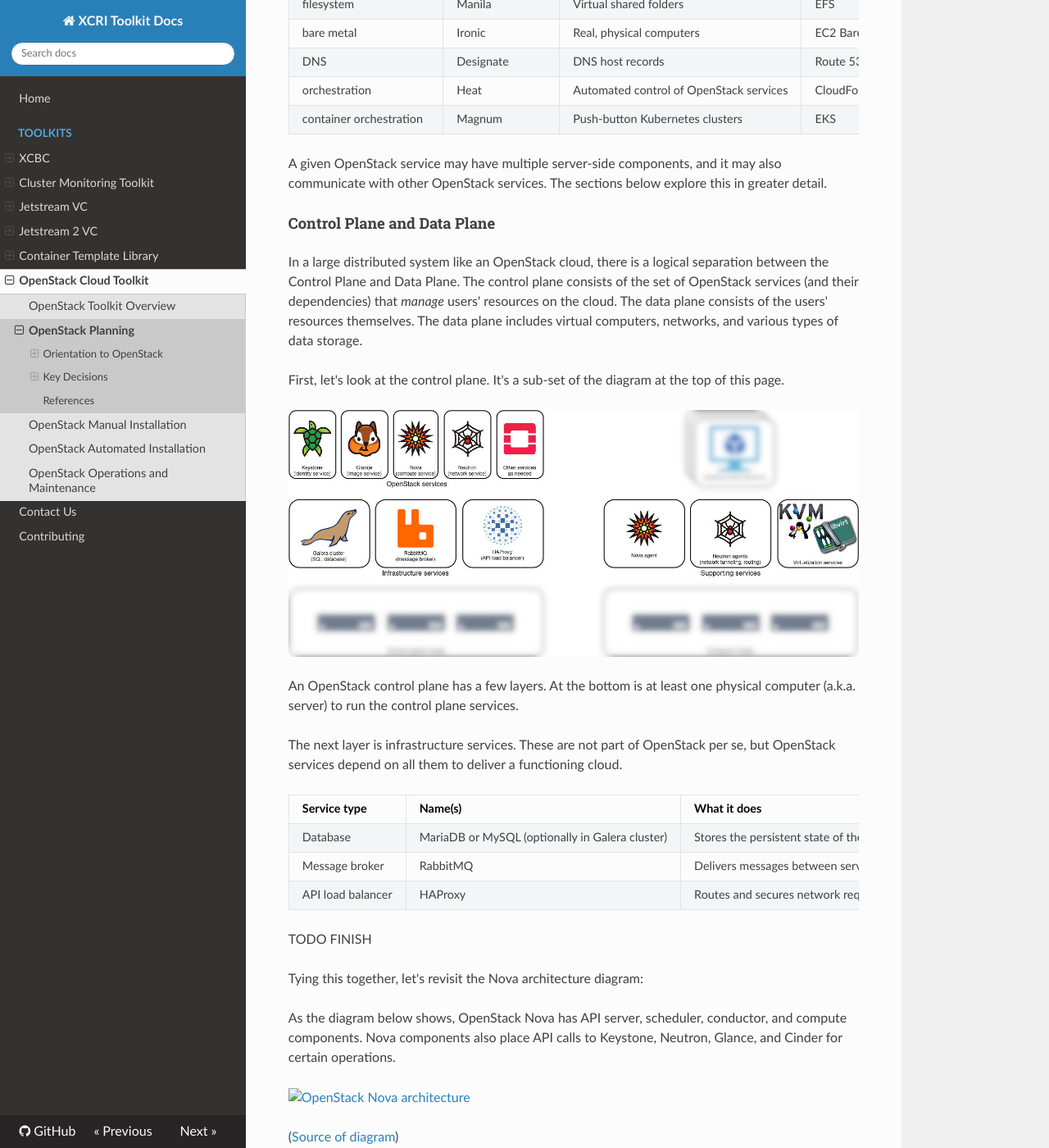
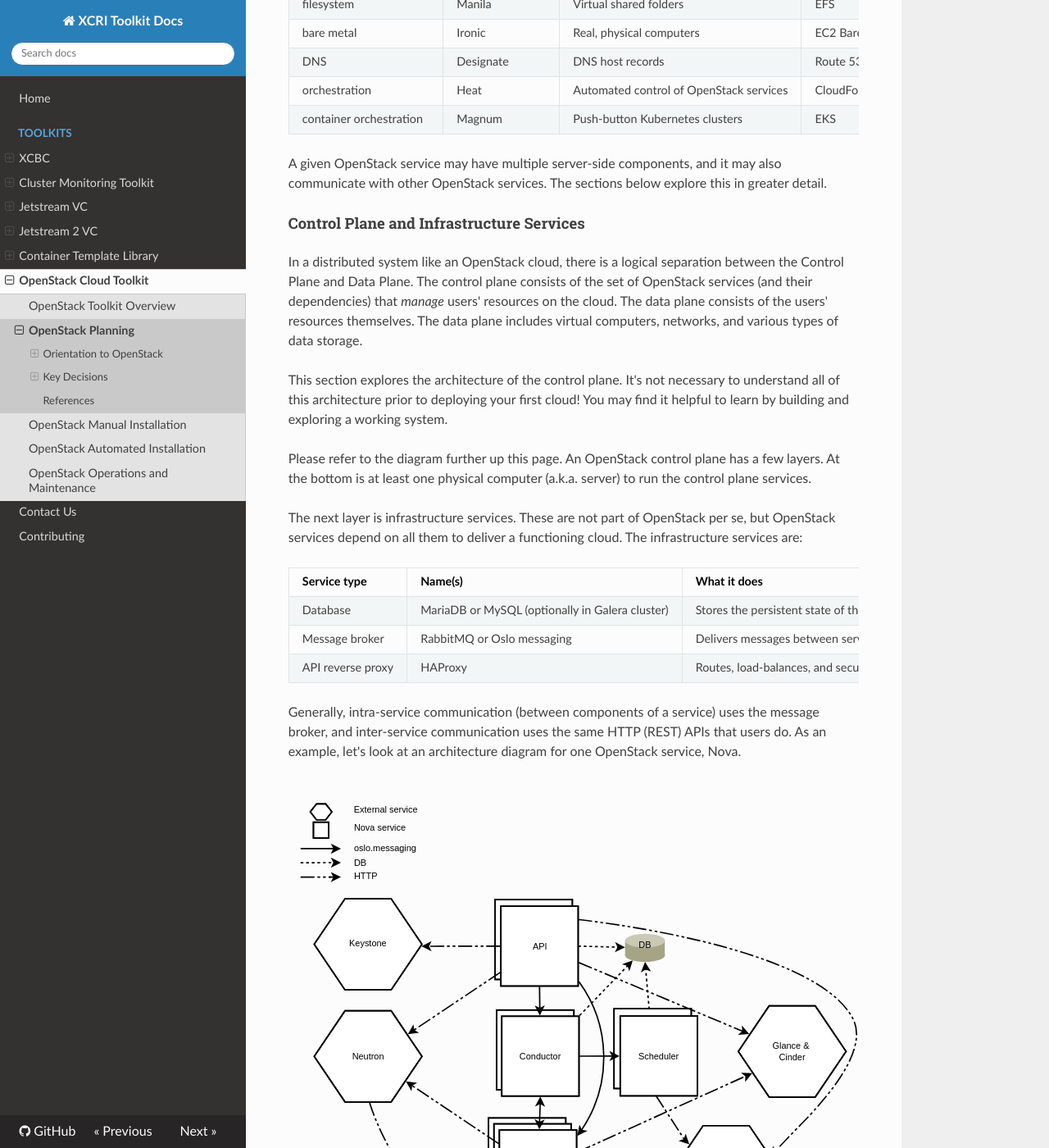
Before and after one commit to access-ci-org/Toolkit-Docs, an MkDocs documentation site: the page built from docs/toolkits/openstack-planning-guide.md, in a window 1280 px wide and 1400 px high, scrolled down 4084 px. Shown: the whole window at 82% size. Built offline with MkDocs 1.6.1, drawn with Linux system fonts in a browser that asks for light colours; nearby versions of some CDN libraries; old or Windows-style settings are respelled for this version of MkDocs; some of the changed text lies outside the part shown.

Commit message:
more about infrastructure services

```diff
--- a/docs/toolkits/openstack-planning-guide.md
+++ b/docs/toolkits/openstack-planning-guide.md
@@ -98,36 +98,33 @@ Some other commonly-adopted services include:
 
 A given OpenStack service may have multiple server-side components, and it may also communicate with other OpenStack services. The sections below explore this in greater detail.
 
-#### Control Plane and Data Plane
+#### Control Plane and Infrastructure Services
 
-In a large distributed system like an OpenStack cloud, there is a logical separation between the Control Plane and Data Plane. The control plane consists of the set of OpenStack services (and their dependencies) that _manage_ users' resources on the cloud. The data plane consists of the users' resources themselves. The data plane includes virtual computers, networks, and various types of data storage.
+In a distributed system like an OpenStack cloud, there is a logical separation between the Control Plane and Data Plane. The control plane consists of the set of OpenStack services (and their dependencies) that _manage_ users' resources on the cloud. The data plane consists of the users' resources themselves. The data plane includes virtual computers, networks, and various types of data storage.
 
-First, let's look at the control plane. It's a sub-set of the diagram at the top of this page.
+This section explores the architecture of the control plane. It's not necessary to understand all of this architecture prior to deploying your first cloud! You may find it helpful to learn by building and exploring a working system.
 
-[![OpenStack Diagram](../img/openstack-diagram-control-plane-only.jpeg)](../img/openstack-diagram-control-plane-only.jpeg)
+Please refer to the diagram further up this page. An OpenStack control plane has a few layers. At the bottom is at least one physical computer (a.k.a. server) to run the control plane services.
 
-An OpenStack control plane has a few layers. At the bottom is at least one physical computer (a.k.a. server) to run the control plane services.
+The next layer is infrastructure services. These are not part of OpenStack per se, but OpenStack services depend on all them to deliver a functioning cloud. The infrastructure services are:
 
-The next layer is infrastructure services. These are not part of OpenStack per se, but OpenStack services depend on all them to deliver a functioning cloud.
+| Service type      | Name(s)                                         | What it does                                                              |
+|-------------------|-------------------------------------------------|---------------------------------------------------------------------------|
+| Database          | MariaDB or MySQL (optionally in Galera cluster) | Stores the persistent state of the control plane                          |
+| Message broker    | RabbitMQ or Oslo messaging                      | Delivers messages between service components                              |
+| API reverse proxy | HAProxy                                         | Routes, load-balances, and secures network requests to OpenStack services |
 
-| Service type      | Name(s)                                         | What it does                                              |
-|-------------------|-------------------------------------------------|-----------------------------------------------------------|
-| Database          | MariaDB or MySQL (optionally in Galera cluster) | Stores the persistent state of the control plane          |
-| Message broker    | RabbitMQ                                        | Delivers messages between service components              |
-| API load balancer | HAProxy                                         | Routes and secures network requests to OpenStack services |
-
-
-TODO FINISH
-
-Tying this together, let's revisit the Nova architecture diagram:
-
-As the diagram below shows, OpenStack Nova has API server, scheduler, conductor, and compute components. Nova components also place API calls to Keystone, Neutron, Glance, and Cinder for certain operations.
+Generally, intra-service communication (between components of a service) uses the message broker, and inter-service communication uses the same HTTP (REST) APIs that users do. As an example, let's look at an architecture diagram for one OpenStack service, Nova.
 
 [![OpenStack Nova architecture](../img/nova-architecture.svg)](../img/nova-architecture.svg)
 
 ([Source of diagram](https://docs.openstack.org/nova/latest/admin/architecture.html))
 
-TODO FINISH
+Nova has several components: the API server, the scheduler, the conductor, and the compute agent. These components use the message broker (solid line) to communicate with each other, and they persist their state to the SQL database (dashed line). Nova components also place API calls to other services (Keystone, Neutron, Glance, and Cinder) for certain operations, and this communication (line with both dashes and dots) uses the HTTP APIs.
+
+The API reverse proxy service (generally HAProxy) has a few related jobs. HAProxy terminates [TLS](https://en.wikipedia.org/wiki/Transport_Layer_Security) for connections to OpenStack APIs, and it proxies each request (i.e. API call) to a back-end worker process. In a load-balanced or highly-available control plane (which the LB/HA section explains in more detail), HAProxy routes traffic to one of multiple redundant back-ends. In a larger cloud deployment, HAProxy may provide both "internal" and "external" API endpoints for the OpenStack services, each on a different network.
+
+Finally, the named OpenStack services comprise the top layer of the control plane. This is the layer that API clients interact with.
 
 #### Types of Storage
 
```
Also changed, not shown: other parts of docs/toolkits/openstack-planning-guide.md (+2 -0 lines), docs/img/nova-architecture.svg (added).
